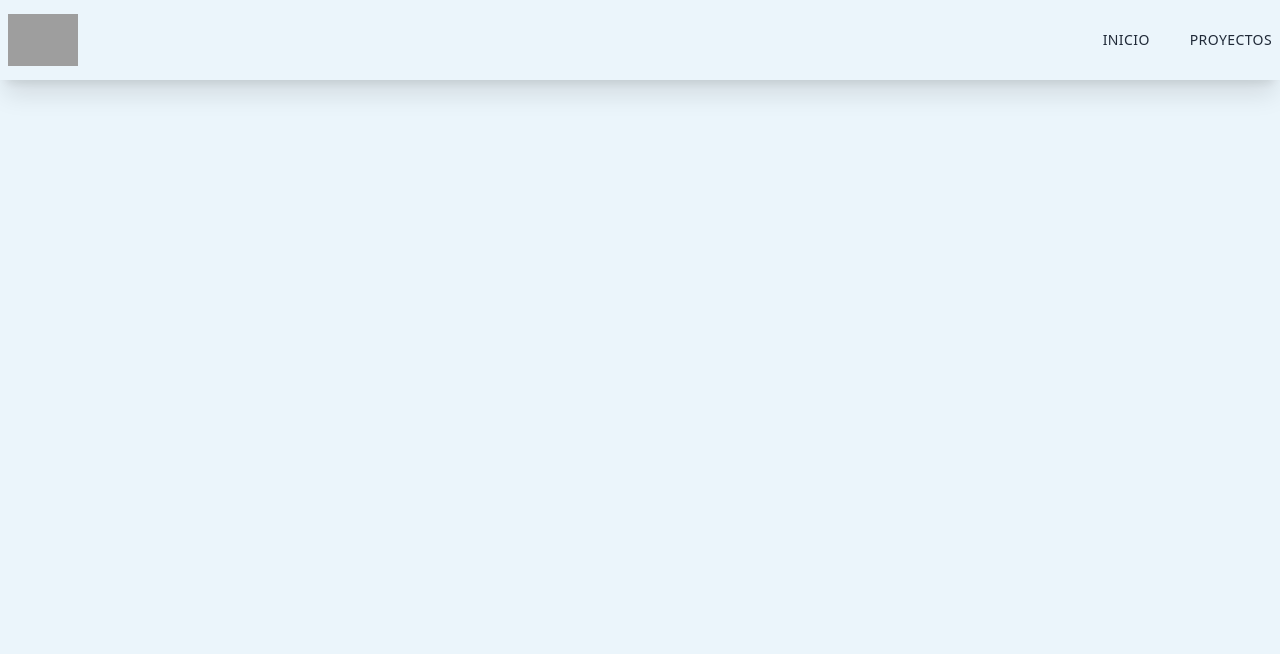
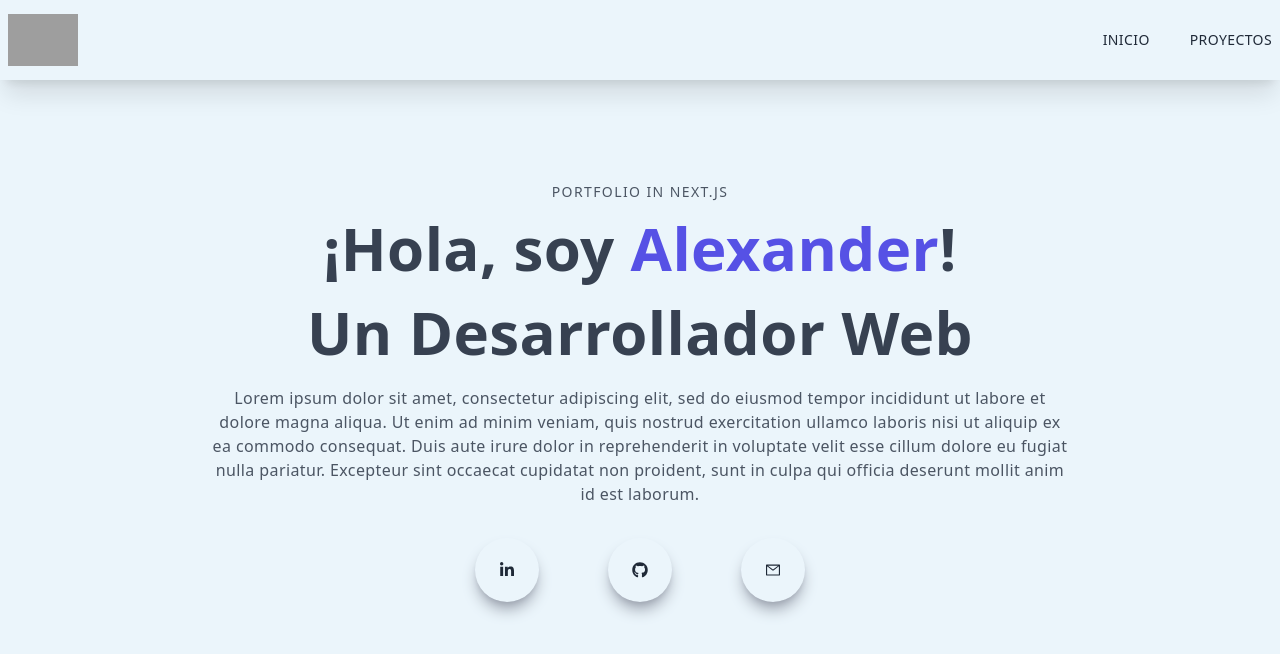
Before and after one commit to alexandermorais/portfolio-nextjs, a Next.js app: page / in a window 1280 px wide. Shown: the top 654 px of the page. Built offline with nearby package versions, Linux system fonts and the light colour scheme; grey boxes are pictures that could not be loaded.

Commit message:
Agregado main y más iconos al proyecto

```diff
--- /dev/null
+++ b/components/Main.jsx
@@ -0,0 +1,61 @@
+import React from "react";
+import { FaGithub, FaLinkedinIn } from "react-icons/fa";
+import { AiOutlineMail } from "react-icons/ai";
+
+const Main = () => {
+    // Return
+    return (
+        <div className="w-full h-screen text-center">
+            <div className="max-w-[1240px] w-full h-full mx-auto p-2 flex justify-center items-center">
+                <div>
+                    {/*First text*/}
+                    <p className="uppercase text-sm tracking-widest text-gray-600">
+                        Portfolio in Next.js
+                    </p>
+
+                    {/*Second text*/}
+                    <h1 className="py-4 text-gray-700">
+                        ¡Hola, soy{" "}
+                        <span className="text-[#5651e5]">Alexander</span>!
+                    </h1>
+
+                    {/*Third text*/}
+                    <h1 className="py-2 text-gray-700">Un Desarrollador Web</h1>
+
+                    {/*Fourth text*/}
+                    <p className="py-4 text-gray-600 sm:max-w-[70%] m-auto">
+                        Lorem ipsum dolor sit amet, consectetur adipiscing elit,
+                        sed do eiusmod tempor incididunt ut labore et dolore
+                        magna aliqua. Ut enim ad minim veniam, quis nostrud
+                        exercitation ullamco laboris nisi ut aliquip ex ea
+                        commodo consequat. Duis aute irure dolor in
+                        reprehenderit in voluptate velit esse cillum dolore eu
+                        fugiat nulla pariatur. Excepteur sint occaecat cupidatat
+                        non proident, sunt in culpa qui officia deserunt mollit
+                        anim id est laborum.
+                    </p>
+
+                    {/*Icons*/}
+                    <div className="flex items-center justify-between max-w-[330px] m-auto py-4">
+                        {/*LinkedIn*/}
+                        <div className="rounded-full shadow-lg shadow-gray-400 p-6 cursor-pointer hover:scale-105 ease-in duration-300">
+                            <FaLinkedinIn />
+                        </div>
+
+                        {/*GitHub*/}
+                        <div className="rounded-full shadow-lg shadow-gray-400 p-6 cursor-pointer hover:scale-105 ease-in duration-300">
+                            <FaGithub />
+                        </div>
+
+                        {/*Email*/}
+                        <div className="rounded-full shadow-lg shadow-gray-400 p-6 cursor-pointer hover:scale-105 ease-in duration-300">
+                            <AiOutlineMail />
+                        </div>
+                    </div>
+                </div>
+            </div>
+        </div>
+    );
+};
+
+export default Main;
--- a/components/Navbar.jsx
+++ b/components/Navbar.jsx
@@ -3,7 +3,8 @@ import Image from "next/image";
 import Link from "next/link";
 import { useState } from "react";
 import { AiOutlineMenu, AiOutlineClose } from "react-icons/ai";
-import { FaGithub } from "react-icons/fa";
+import { FaGithub, FaLinkedinIn } from "react-icons/fa";
+import { AiOutlineMail } from "react-icons/ai";
 
 const Navbar = () => {
     // Variables
@@ -126,9 +127,19 @@ const Navbar = () => {
 
                             {/*Icons*/}
                             <div className="flex items-center justify-between my-4 w-full sm:w-[80%]">
+                                {/*LinkedIn*/}
+                                <div className="rounded-full shadow-lg shadow-gray-400 p-4 cursor-pointer hover:scale-105 ease-in duration-300">
+                                    <FaLinkedinIn />
+                                </div>
+
                                 {/*GitHub*/}
-                                <div className="rounded-full shadow-lg shadow-gray-400 p-3 cursor-pointer hover:scale-105 ease-in duration-300">
+                                <div className="rounded-full shadow-lg shadow-gray-400 p-4 cursor-pointer hover:scale-105 ease-in duration-300">
                                     <FaGithub />
+                                </div>
+
+                                {/*Email*/}
+                                <div className="rounded-full shadow-lg shadow-gray-400 p-4 cursor-pointer hover:scale-105 ease-in duration-300">
+                                    <AiOutlineMail />
                                 </div>
                             </div>
                         </div>
--- a/pages/index.js
+++ b/pages/index.js
@@ -1,19 +1,28 @@
-import Head from 'next/head'
-import Navbar from "../components/Navbar"
+import Head from "next/head";
+import Navbar from "../components/Navbar";
+import Main from "../components/Main";
 
 export default function Home() {
     return (
         <>
             <Head>
                 <title>Alexander Morais - Portfolio in Next.js</title>
-        <meta name="description" content="Generated by create next app" />
-        <meta name="viewport" content="width=device-width, initial-scale=1" />
+                <meta
+                    name="description"
+                    content="Generated by create next app"
+                />
+                <meta
+                    name="viewport"
+                    content="width=device-width, initial-scale=1"
+                />
                 <link rel="icon" href="/favicon.ico" />
             </Head>
 
             {/* Navbar */}
-      <Navbar/>
+            <Navbar />
 
+            {/* Main */}
+            <Main />
         </>
-  )
+    );
 }
```
Lines whose indentation alone changed are shown as unchanged.
